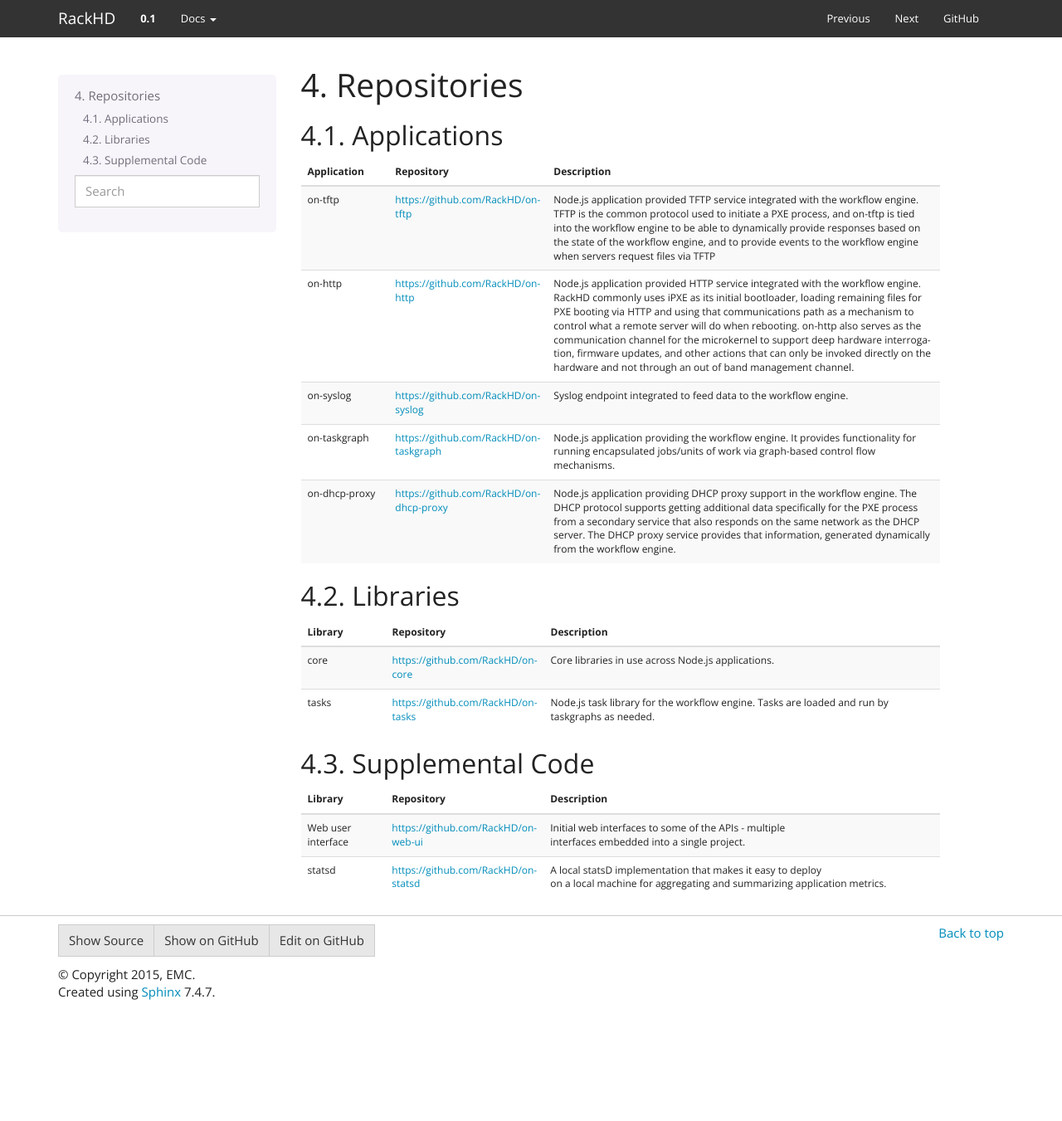
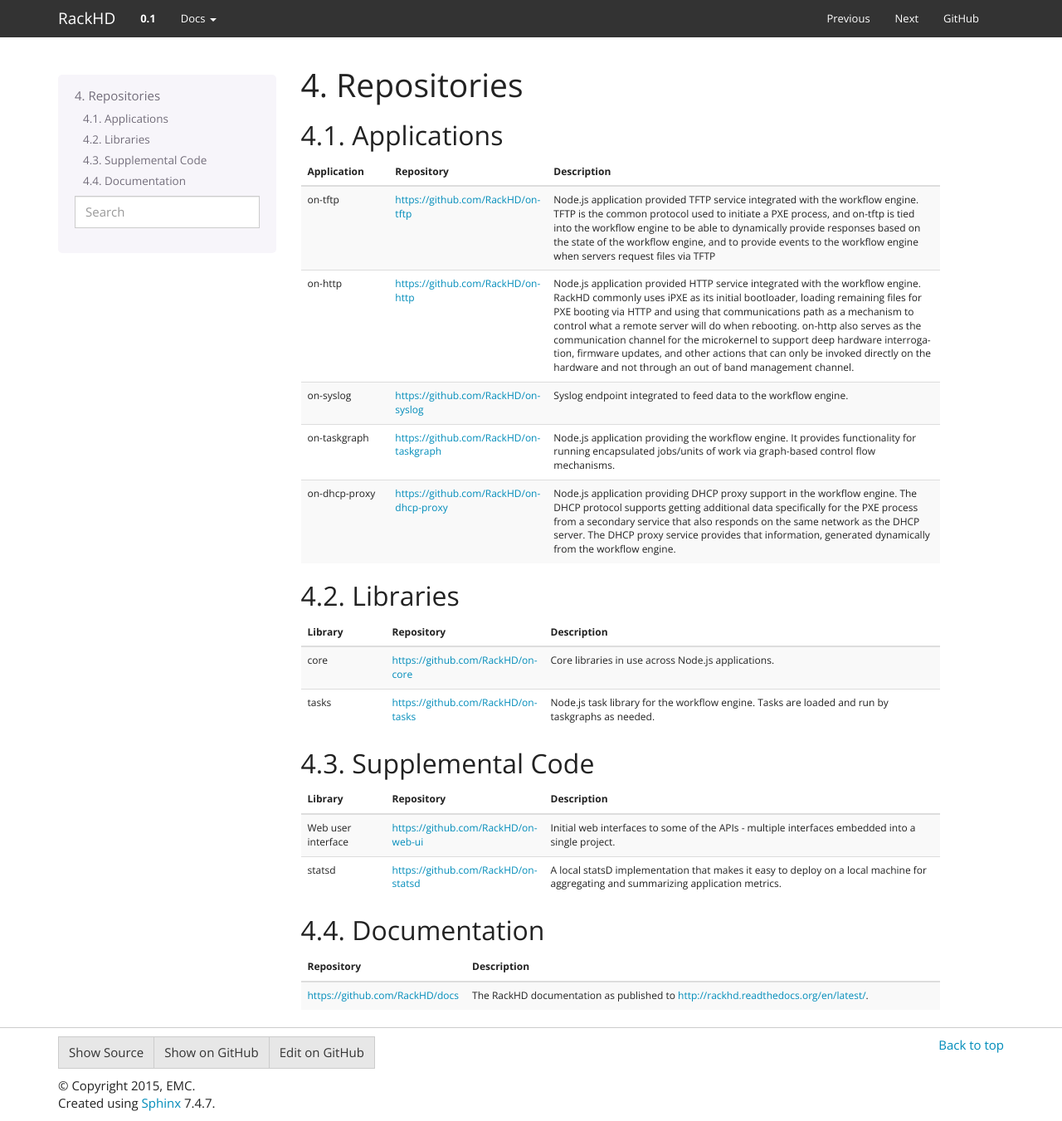
Before and after one commit to RackHD/docs, a Sphinx documentation site: the page built from docs/repositories.rst, in a window 1280 px wide and 1351 px high. Shown: the whole window at 83% size. Built offline with Sphinx 7.4.7, drawn with Linux system fonts in a browser that asks for light colours.

Commit message:
Added info for the docs repository

```diff
--- a/docs/repositories.rst
+++ b/docs/repositories.rst
@@ -51,6 +51,7 @@
 
 Supplemental Code
 ^^^^^^^^^^^^^^^^^
+
 .. list-table::
    :widths: 20 20 100
    :header-rows: 1
@@ -60,10 +61,20 @@
      - Description
 
    * - Web user interface
-     - | https://github.com/RackHD/on-web-ui
-     - | Initial web interfaces to some of the APIs - multiple
-       | interfaces embedded into a single project.
+     - https://github.com/RackHD/on-web-ui
+     - Initial web interfaces to some of the APIs - multiple interfaces embedded into a single project.
    * - statsd
      - https://github.com/RackHD/on-statsd
-     - | A local statsD implementation that makes it easy to deploy
-       | on a local machine for aggregating and summarizing application metrics.
+     - A local statsD implementation that makes it easy to deploy on a local machine for aggregating and summarizing application metrics.
+
+Documentation
+^^^^^^^^^^^^^^^^^^^^^^
+
+.. list-table::
+   :widths: 20 80
+   :header-rows: 1
+
+   * - Repository
+     - Description
+   * - https://github.com/RackHD/docs
+     - The RackHD documentation as published to http://rackhd.readthedocs.org/en/latest/.
```
Also changed, not shown: docs/contributing.rst (+13 -0 lines).
